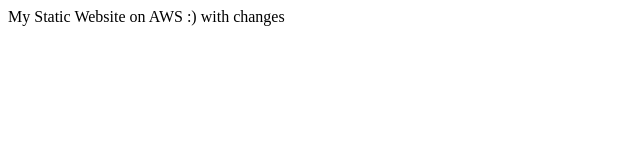
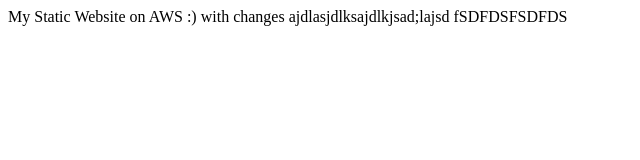
Before and after one commit to ink9118/indukurs.tk, a plain HTML site: page index.html in a window 1280 px wide. Shown: the whole page, without its empty margins (0-640 px from the left). Drawn offline with Linux system fonts and the light colour scheme.

Commit message:
Update index.html

```diff
--- a/index.html
+++ b/index.html
@@ -5,5 +5,7 @@
 </head>
 <body>
  My Static Website on AWS :) with changes
+ ajdlasjdlksajdlkjsad;lajsd
+ fSDFDSFSDFDS
 </body>
 </html>
```
